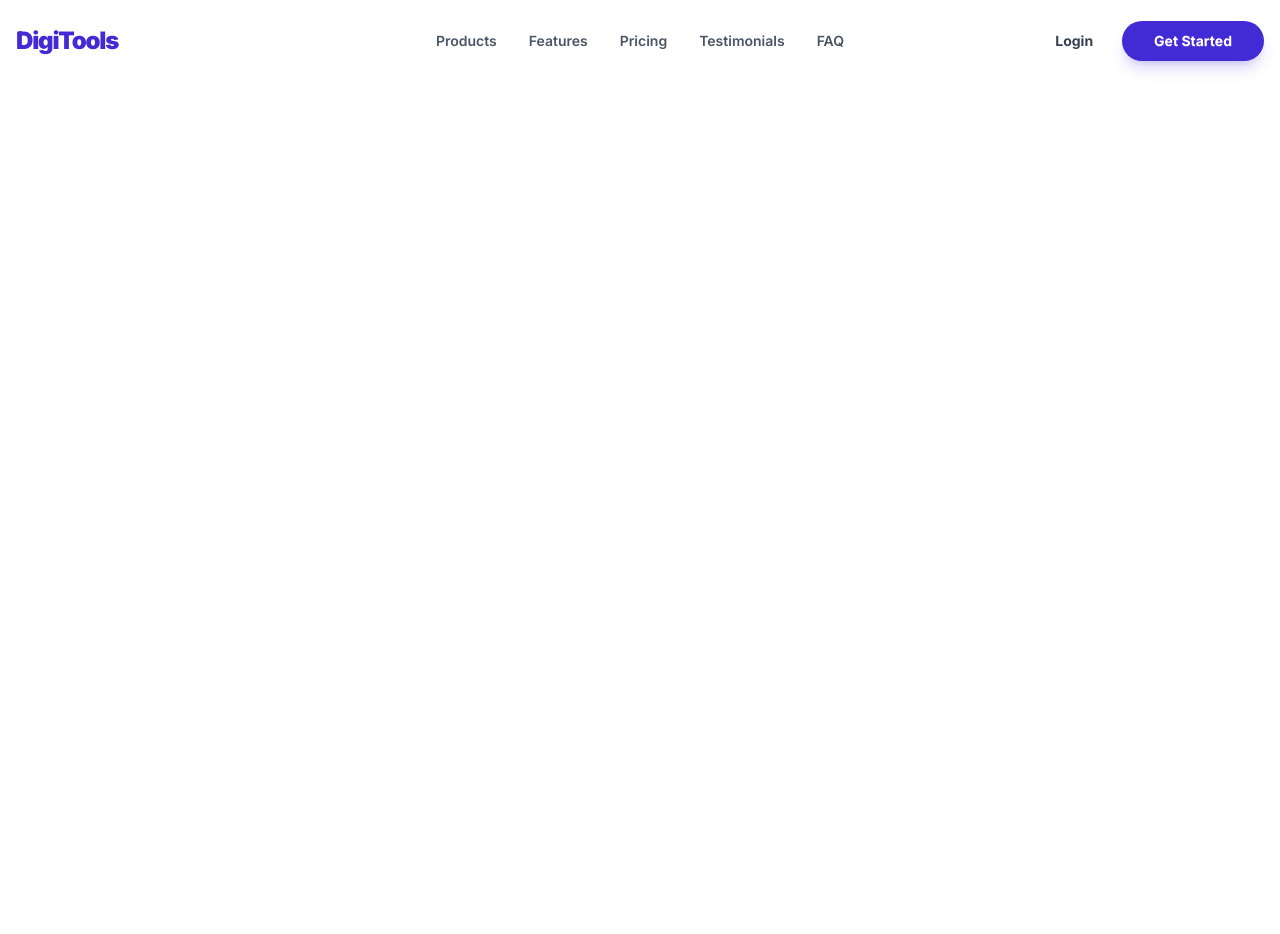
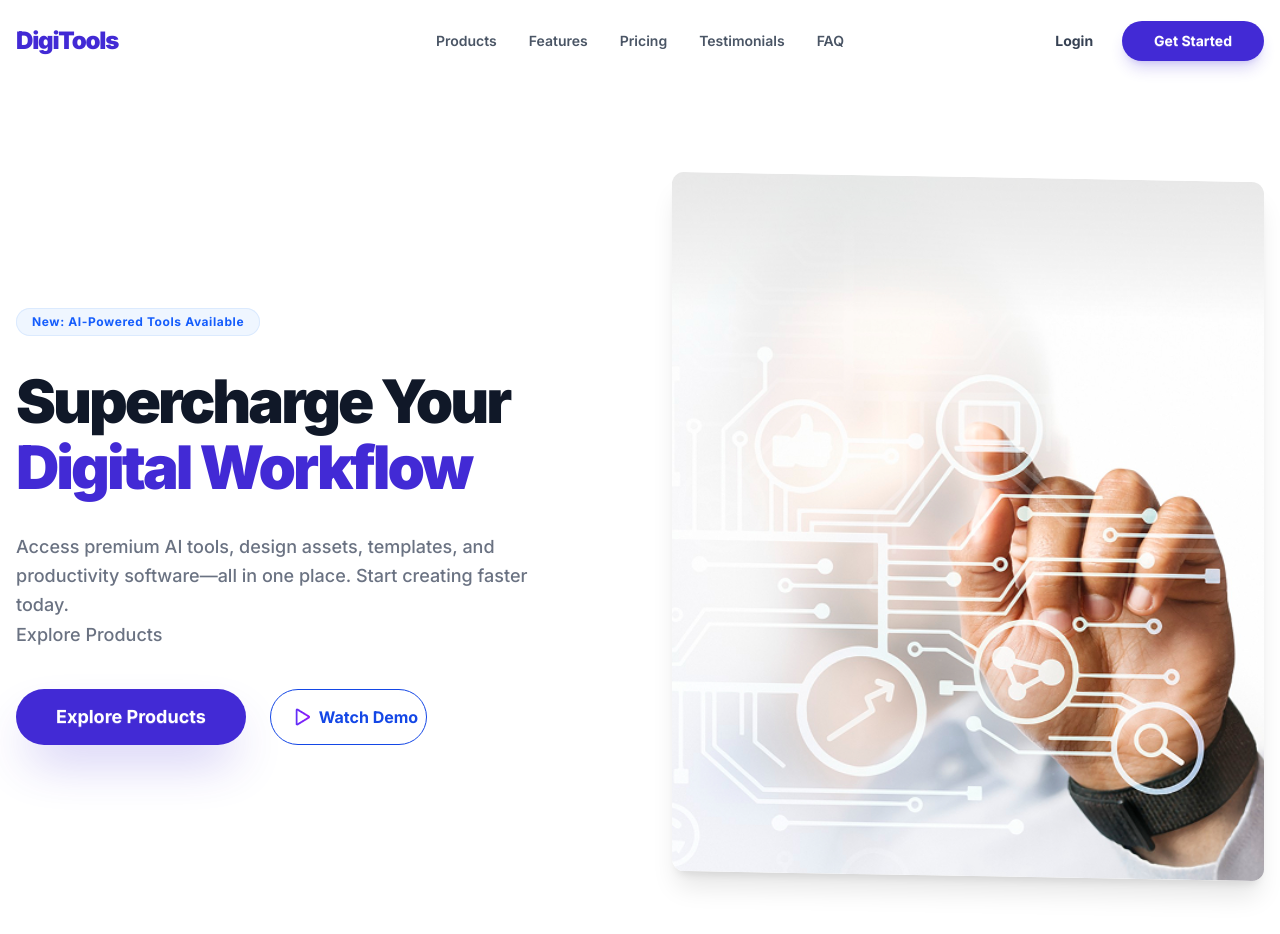
Before and after one commit to rayhan-fardous/digitools-platform, a React (Vite) app: page / in a window 1280 px wide. Shown: the top 934 px of the page. Before the commit the page ends 800 px from the top, so only its background shows below. Built offline with nearby package versions, Linux system fonts and the light colour scheme.

Commit message:
hero section added

```diff
--- a/src/App.jsx
+++ b/src/App.jsx
@@ -30,7 +30,9 @@ const Navbar = () => (
       </ul>
     </div>
     <div className="navbar-end gap-3">
-      <a className="btn btn-ghost font-bold rounded-full text-gray-700 hover:text-white">Login</a>
+      <a className="btn btn-ghost font-bold rounded-full text-gray-700 hover:text-white">
+        Login
+      </a>
       <a className="btn btn-primary rounded-full px-8 text-white shadow-lg shadow-primary/20 font-bold border-none">
         Get Started
       </a>
@@ -38,12 +40,64 @@ const Navbar = () => (
   </nav>
 );
 
-
+const Hero = () => (
+  <section
+    className="relative pt-24 pb-24 overflow-hidden"
+    style={{ fontFamily: "Inter, sans-serif" }}
+  >
+    <div className="max-w-7xl mx-auto px-4 flex flex-col lg:flex-row items-center gap-16">
+      <div className="lg:w-1/2 text-left">
+        <div className="inline-block px-4 py-1.5 rounded-full bg-blue-50 text-blue-600 text-xs font-bold mb-8 ring-1 ring-blue-100 ring-inset tracking-wider">
+          New: AI-Powered Tools Available
+        </div>
+        <h1 className="text-6xl font-black leading-[1.1] mb-8 tracking-tighter text-gray-900">
+          Supercharge Your <br />
+          <span className="text-primary">Digital Workflow</span>
+        </h1>
+        <p className="text-gray-500 text-lg mb-10 leading-relaxed max-w-lg font-medium">
+          Access premium AI tools, design assets, templates, and productivity
+          software—all in one place. Start creating faster today. <br></br>{" "}
+          Explore Products
+        </p>
+        <div className="flex items-center gap-6">
+          <button className="btn btn-primary rounded-full px-10 h-14 text-white shadow-2xl shadow-primary/30 border-none font-bold text-lg">
+            Explore Products
+          </button>
+          <button
+            className="px-2 h-14 flex items-center font-bold text-blue-700 hover:bg-blue-700 border border-blue-700 rounded-full group transition-all duration-300 hover:bg-linear-to-r hover:from-blue-500 hover:to-purple-600 hover:text-white hover:border-transparent"
+          >
+            <span
+              className="w-10 h-12 rounded-full flex items-center justify-center transition-all group-hover:scale-110"
+            >
+              <img
+                src="/Play.png"
+                alt="Play"
+                className="translate-x-0.5 transition-all group-hover:invert group-hover:brightness-0"
+              />
+            </span>
+            Watch Demo
+          </button>
+        </div>
+      </div>
+      <div className="lg:w-1/2 relative">
+        <div className="absolute -inset-10 bg-primary/5 rounded-full blur-[100px] -z-10 animate-pulse"></div>
+        <img
+          src="/banner.png"
+          alt="Hero Illustration"
+          className="w-full rounded-xl shadow-xl skew-y-1 hover:skew-y-0 transition-transform duration-1000"
+        />
+      </div>
+    </div>
+  </section>
+);
 
 export default function App() {
   return (
     <div className="min-h-screen bg-white">
-      <Navbar/>
+      <Navbar />
+      <main>
+        <Hero />
+      </main>
     </div>
   );
 }
```
